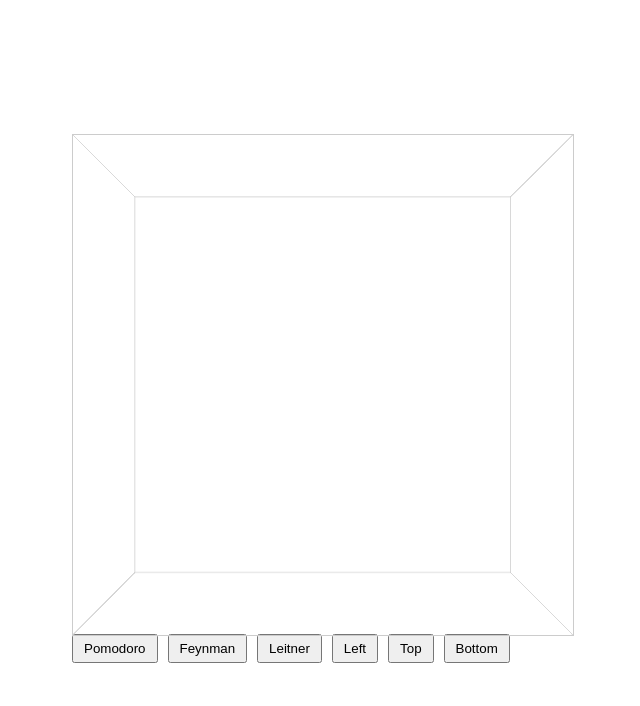
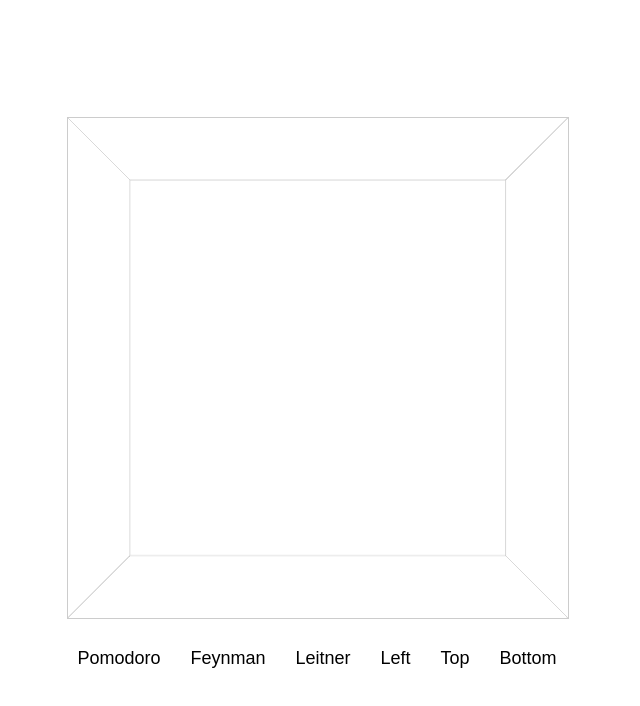
Before and after one commit to ezsinehan/study-box, a React (Create React App) app: page / in a window 1280 px wide. Shown: the top 706 px of the page, without its empty margins (318-958 px from the left). Built offline with nearby package versions, Linux system fonts and the light colour scheme.

Commit message:
cube button styling

```diff
--- a/src/components/Cube.js
+++ b/src/components/Cube.js
@@ -8,6 +8,10 @@ const Cube = () => {
 
   const isFaceActive = (face) => {
     return activeFace === `show-${face}`;
+  };
+
+  const isButtonActive = (faceName) => {
+    return activeFace === `show-${faceName}`;
   };
 
   return (
@@ -45,12 +49,42 @@ const Cube = () => {
         </div>
       </div>
       <div className="cube-controls">
-        <button onClick={() => setActiveFace("show-front")}>Pomodoro</button>
-        <button onClick={() => setActiveFace("show-back")}>Feynman</button>
-        <button onClick={() => setActiveFace("show-right")}>Leitner</button>
-        <button onClick={() => setActiveFace("show-left")}>Left</button>
-        <button onClick={() => setActiveFace("show-top")}>Top</button>
-        <button onClick={() => setActiveFace("show-bottom")}>Bottom</button>
+        <button
+          className={isButtonActive("front") ? "active" : ""}
+          onClick={() => setActiveFace("show-front")}
+        >
+          Pomodoro
+        </button>
+        <button
+          className={isButtonActive("back") ? "active" : ""}
+          onClick={() => setActiveFace("show-back")}
+        >
+          Feynman
+        </button>
+        <button
+          className={isButtonActive("right") ? "active" : ""}
+          onClick={() => setActiveFace("show-right")}
+        >
+          Leitner
+        </button>
+        <button
+          className={isButtonActive("left") ? "active" : ""}
+          onClick={() => setActiveFace("show-left")}
+        >
+          Left
+        </button>
+        <button
+          className={isButtonActive("top") ? "active" : ""}
+          onClick={() => setActiveFace("show-top")}
+        >
+          Top
+        </button>
+        <button
+          className={isButtonActive("bottom") ? "active" : ""}
+          onClick={() => setActiveFace("show-bottom")}
+        >
+          Bottom
+        </button>
       </div>
     </div>
   );
--- a/src/styles/Cube.css
+++ b/src/styles/Cube.css
@@ -66,11 +66,25 @@
 
 /* Styles for buttons (optional) */
 .cube-controls {
-  margin-bottom: 20px;
+  margin-top: 5%;
+  margin-bottom: 5%;
 }
 
 .cube-controls button {
+  background: none;
+  border: none;
   margin-right: 10px;
   padding: 5px 10px;
   cursor: pointer;
+  font-size: 18px;
+  font-weight: normal;
+  text-decoration: none;
 }
+
+.cube-controls button:hover {
+  text-decoration: underline; /* Optional, for hover effect */
+}
+
+.cube-controls button.active {
+  font-weight: bold;
+}
```
